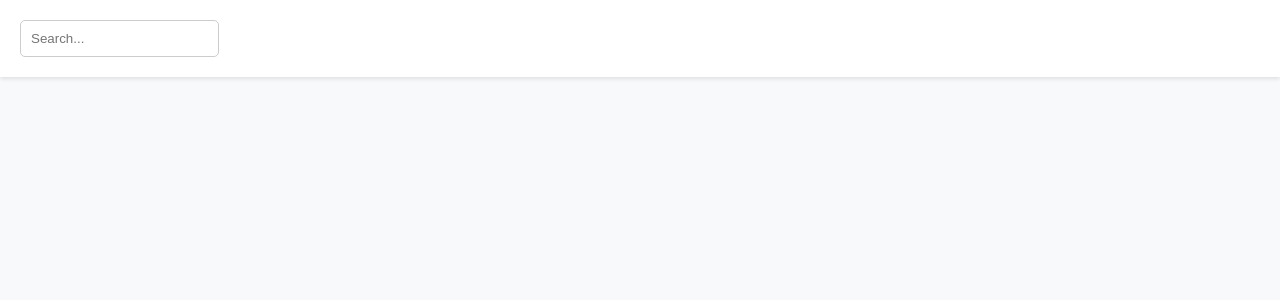
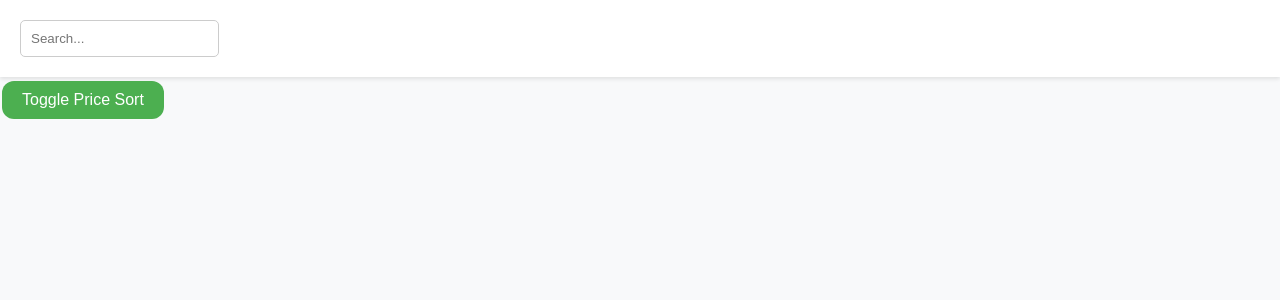
Before and after one commit to vlbuzilov/Ci_Cd_Website, a Django app: page /products/ in a window 1280 px wide. Shown: the part 81-381 px from the top of the page. Run offline with Django 5.2, Linux system fonts and the light colour scheme; data that the repository does not hold is empty.

Commit message:
added price filtering

```diff
--- a/djangoproject/shop_webapp/views.py
+++ b/djangoproject/shop_webapp/views.py
@@ -8,12 +8,19 @@ def index_page(request):
 
 def product_page(request):
     query = request.GET.get('name_contains', '')
+    sort = request.GET.get('sort', 'none')
+
+    products = Product.objects.all()
     if query:
-        all_products = Product.objects.filter(name__icontains=query)
-    else:
-        all_products = Product.objects.all()
+        products = products.filter(name__icontains=query)
 
-    return render(request, 'products.html', {'all_products': all_products})
+    if sort == 'price_asc':
+        products = products.order_by('price')
+    elif sort == 'price_desc':
+        products = products.order_by('-price')
+
+    return render(request, 'products.html', {'all_products': products})
+
 
 
 
--- a/djangoproject/templates/html/products.html
+++ b/djangoproject/templates/html/products.html
@@ -8,6 +8,26 @@
     <link rel="stylesheet" href="/templates/css/shop_css.css">
 
 </head>
+<style>
+.button {
+    padding: 10px 20px;
+    background-color: #4CAF50; /* Зелений колір */
+    border: none;
+    color: white;
+    text-align: center;
+    text-decoration: none;
+    display: inline-block;
+    font-size: 16px;
+    margin: 4px 2px;
+    cursor: pointer;
+    border-radius: 12px; /* Округлені кути */
+    transition: background-color 0.3s ease; /* Плавне зміна кольору */
+}
+
+.button:hover {
+    background-color: #45a049; /* Темніший відтінок зеленого при наведенні */
+}
+</style>
 <body>
 
 <div class="header">
@@ -19,6 +39,7 @@
         <input type="search" class="filter_input" name="name_contains" id="search_input" placeholder="Search...">
     </div>
 </form>
+<button onclick="toggleSort()" class="button">Toggle Price Sort</button>
 <div class="product_container">
     {% for item in all_products %}
     <div class="product_info">
@@ -36,4 +57,18 @@
     {% endfor %}
 </div>
 </body>
+<script>
+function toggleSort() {
+    var searchParams = new URLSearchParams(window.location.search);
+    var currentSort = searchParams.get('sort') || 'none';
+
+    if (currentSort === 'none' || currentSort === 'price_desc') {
+        searchParams.set('sort', 'price_asc');
+    } else {
+        searchParams.set('sort', 'price_desc');
+    }
+    window.location.search = searchParams.toString();
+}
+</script>
+
 </html>
```
